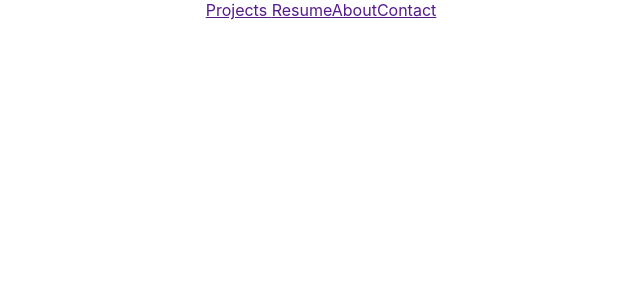
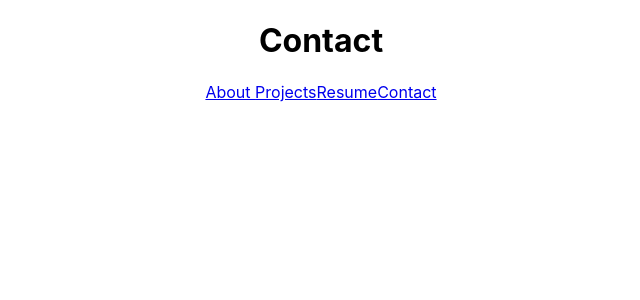
Before and after one commit to jamesjd210/james-dong-website, a React (Create React App) app in the folder portfolio/: page /contact in a window 1280 px wide. Shown: the top 300 px of the page, without its empty margins (319-959 px from the left). Built offline with nearby package versions, Linux system fonts and the light colour scheme.

Commit message:
Navbar Linking to other Pages completed

```diff
--- a/portfolio/src/About.js
+++ b/portfolio/src/About.js
@@ -0,0 +1,11 @@
+import React from "react"
+
+function About(props) {
+  return (
+    <div>
+      <h1>About</h1>
+    </div>
+  )
+}
+
+export default About;
--- a/portfolio/src/App.js
+++ b/portfolio/src/App.js
@@ -9,16 +9,24 @@ import './App.css';
 
 function App() {
   return (
-    <div className="App">
-        <div className="navigation">
-          <div className="navigation-sub">
-            <a href="" className="item">Projects </a>
-            <a href="" className="item">Resume</a>
-            <a href="" className="item">About</a>
-            <a href="" className="item">Contact</a>
+    <BrowserRouter>
+      <div className="App">
+
+          <Route exact path="/" component={About} />
+          <Route path="/projects" component={Projects} />
+          <Route path="/resume" component={Resume} />
+          <Route path="/contact" component={Contact} />
+
+          <div className="navigation">
+            <div className="navigation-sub">
+              <Link to="/" className="item">About </Link>
+              <Link to="/projects" className="item">Projects</Link>
+              <Link to="/resume" className="item">Resume</Link>
+              <Link to="/contact" className="item">Contact</Link>
+            </div>
           </div>
-        </div>
-    </div>
+      </div>
+    </BrowserRouter>
   );
 }
 
```
